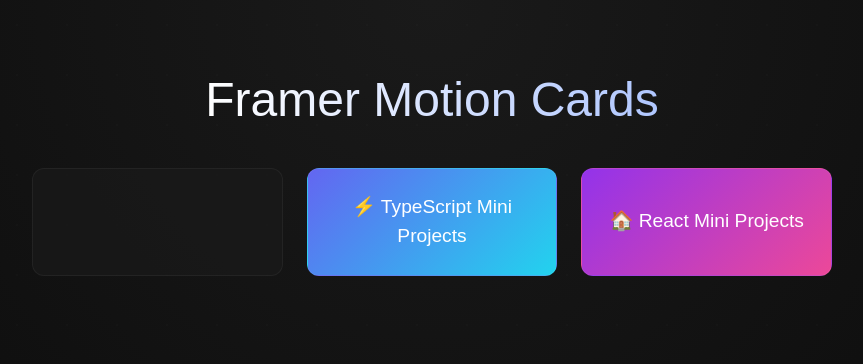
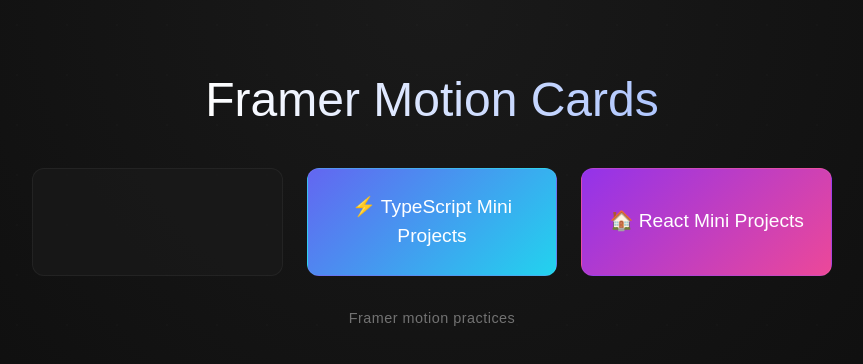
Before and after one commit to Hrisshhii/react-practice, a React (Vite) app in the folder framermotion/: page /#/ in a window 1280 px wide. Shown: the top 364 px of the page, without its empty margins (208-1071 px from the left). Built offline with nearby package versions, Linux system fonts and the light colour scheme.

Commit message:
adding footer

```diff
--- a/framermotion/src/components/Home.tsx
+++ b/framermotion/src/components/Home.tsx
@@ -14,6 +14,7 @@ export default function Home() {
           🏠 React Mini Projects
         </a>
       </div>
+      <p className="footer">Framer motion practices</p>
     </div>
   );
 }
```
